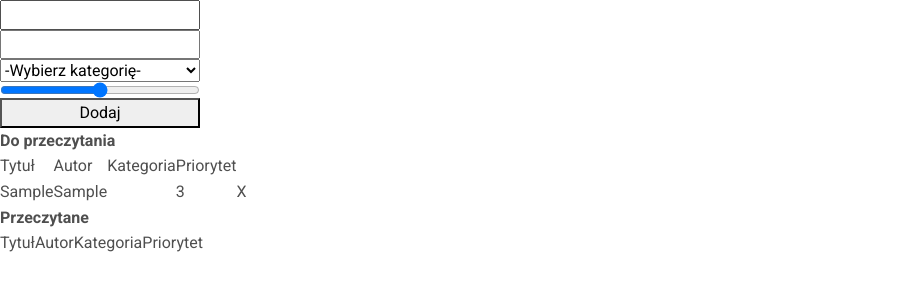
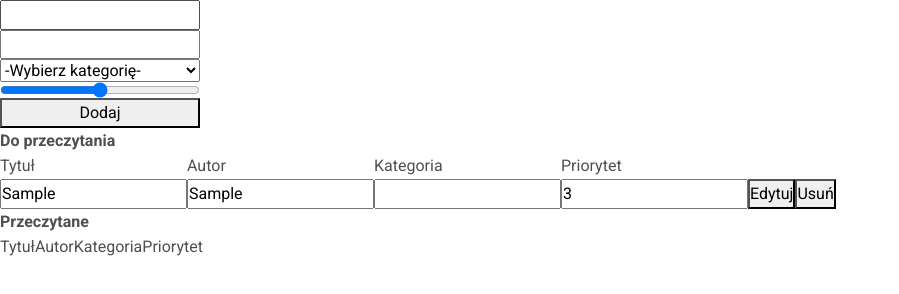
Before and after one commit to sebakolacz/book-task, a website built with webpack: page src/index.html in a window 1280 px wide. Both pictures are taken after typing "Sample", "Sample" into the empty fields and a click on the button "Dodaj". Shown: the whole page, without its empty margins (0-899 px from the left). Built offline with nearby package versions, Linux system fonts and the light colour scheme; files whose address does not match are found by name.

Commit message:
adding option edit

```diff
--- a/src/js/index.js
+++ b/src/js/index.js
@@ -14,32 +14,68 @@ const creatingElementsOfTable = () => {
     const creatingTdAuthor = document.createElement('td');
     const creatingTdCategory = document.createElement('td');
     const creatingTdPriority = document.createElement('td');
-    const removingTr = document.createElement('td');
+
+    const creatingInputTitle = document.createElement('input');
+    creatingInputTitle.readOnly = true;
+    const creatingInputAuthor = document.createElement('input');
+    creatingInputAuthor.readOnly = true;
+    const creatingInputCategory = document.createElement('input');
+    creatingInputCategory.readOnly = true;
+    const creatingInputPriority = document.createElement('input');
+    creatingInputPriority.readOnly = true;
+    const editBtn = document.createElement('button');
+    const removingTrBtn = document.createElement('button');
+
+    creatingTdTitle.classList.add('title');
+    editBtn.classList.add('editBtn');
 
     creatingTr.append(creatingTdTitle);
     creatingTr.append(creatingTdAuthor);
     creatingTr.append(creatingTdCategory);
     creatingTr.append(creatingTdPriority);
-    creatingTr.append(removingTr);
+    creatingTr.append(editBtn);
+    creatingTr.append(removingTrBtn);
+
+    creatingTdTitle.append(creatingInputTitle);
+    creatingTdAuthor.append(creatingInputAuthor);
+    creatingTdCategory.append(creatingInputCategory);
+    creatingTdPriority.append(creatingInputPriority);
 
     const titleOfBook = document.querySelector('.form__title');
     const authorOfBook = document.querySelector('.form__author');
     const categoryOfBook = document.querySelector('.form__category');
     const priorityOfBook = document.querySelector('.form__priority');
 
-    creatingTdTitle.textContent = titleOfBook.value;
-    creatingTdAuthor.textContent = authorOfBook.value;
-    creatingTdCategory.textContent = categoryOfBook.value;
-    creatingTdPriority.textContent = priorityOfBook.value;
-    removingTr.textContent = "X";
+    creatingInputTitle.value = titleOfBook.value;
+    creatingInputAuthor.value = authorOfBook.value;
+    creatingInputCategory.value = categoryOfBook.value;
+    creatingInputPriority.value = priorityOfBook.value;
+    editBtn.textContent = 'Edytuj';
+    removingTrBtn.textContent = 'Usuń';
 
-    titleOfBook.value = "";
-    authorOfBook.value = "";
-    categoryOfBook.value = "";
-    priorityOfBook.value = "";
+    titleOfBook.value = '';
+    authorOfBook.value = '';
+    categoryOfBook.value = '';
+    priorityOfBook.value = '';
 
-    removingTr.addEventListener('click', (e) => {
-        e.preventDefault();
+    const editElementOfTheTable = () => {
+        creatingInputTitle.toggleAttribute('readonly');
+        creatingInputAuthor.toggleAttribute('readonly');
+        creatingInputCategory.toggleAttribute('readonly');
+        creatingInputPriority.toggleAttribute('readonly');
+
+        if (creatingInputTitle.hasAttribute('readonly')) {
+            editBtn.textContent = 'Edytuj';
+        } else {
+            editBtn.textContent = 'Zakończ';
+        }
+    };
+
+    editBtn.addEventListener('click', () => {
+        editElementOfTheTable();
+    });
+
+    removingTrBtn.addEventListener('click', () => {
         creatingTr.remove();
     });
 
--- a/src/scss/index.scss
+++ b/src/scss/index.scss
@@ -13,11 +13,11 @@
 .table {
     &__to-read {
         display: grid;
-        grid-template-columns: 600px;
+        grid-template-columns: 1000px;
     }
 
     &__readed {
         display: grid;
-        grid-template-columns: 600px;
+        grid-template-columns: 1000px;
     }
 }
```
